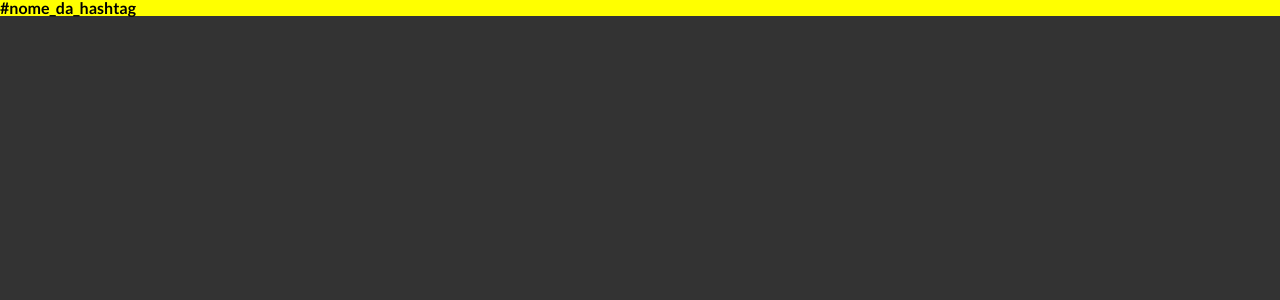
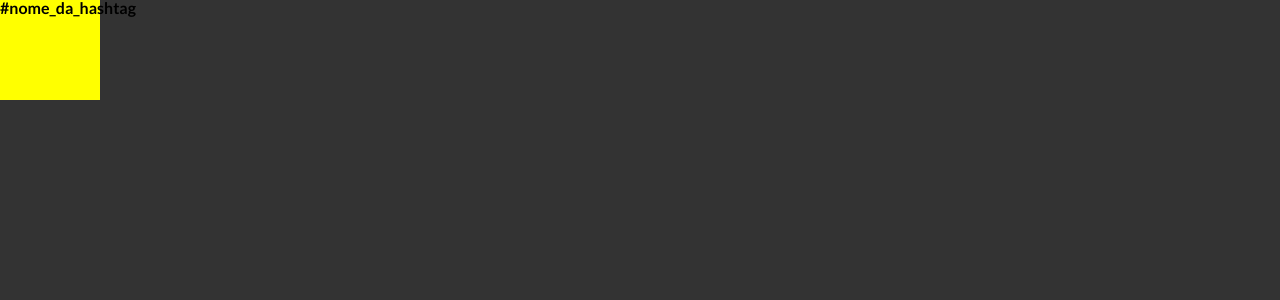
Before and after one commit to AnaliceDias/LinkrFront, a React (Create React App) app: page /hashtag_testes in a window 1280 px wide. Shown: the top 300 px of the page. Built offline with nearby package versions, Linux system fonts and the light colour scheme.

Commit message:
Navigate from timeline on click linkr

```diff
--- a/src/components/HashtagSidebar.js
+++ b/src/components/HashtagSidebar.js
@@ -10,7 +10,7 @@ export default function HashtagSidebar(){
 }
 
 const Container = styled.div`
-    width: 100px
-    heigth: 100px;
+    width: 100px;
+    height: 100px;
     background: yellow;
 `
--- a/src/components/header/Header.js
+++ b/src/components/header/Header.js
@@ -29,6 +29,8 @@ export default function Header() {
 
   useEffect(() => {
     if (text.length >= 3) {
+
+
       const promise = API.getUser(text);
 
       promise.then(response => {
@@ -39,10 +41,12 @@ export default function Header() {
     }
   }, [text]);
 
+  // console.log(info.name.filter((item) => text ))
+
   return (
     <Main>
       <Headers>
-        <h1>linkr</h1>
+        <h1 onClick={() => navigate("/timeline")}>linkr</h1>
         <Input>
           <SearchInput values={text} onChange={search => setText(search)} />
           <AiOutlineSearch className="search" />
@@ -94,10 +98,6 @@ const Headers = styled.header`
   align-items: center;
   justify-content: space-between;
 
-  @media (min-width: 820px) {
-
-  }
-
   h1 {
     width: 99px;
     height: 50px;
@@ -142,6 +142,7 @@ const Headers = styled.header`
   }
 
   .dp-menu ul li p {
+    width: 100%;
     text-decoration: none;
     display: inline-block;
     padding: 10px;
@@ -167,7 +168,7 @@ const Headers = styled.header`
     display: block;
     color: white;
     background-color: #151515;
-    width: 150px;
+    width: 78%;
     height: 47px;
     border-bottom-left-radius: 20px;
     box-shadow: 0px 4px 4px rgba(0, 0, 0, 0.25);
```
Also changed, not shown: src/components/header/searchInput.js (line endings or trailing spaces).
